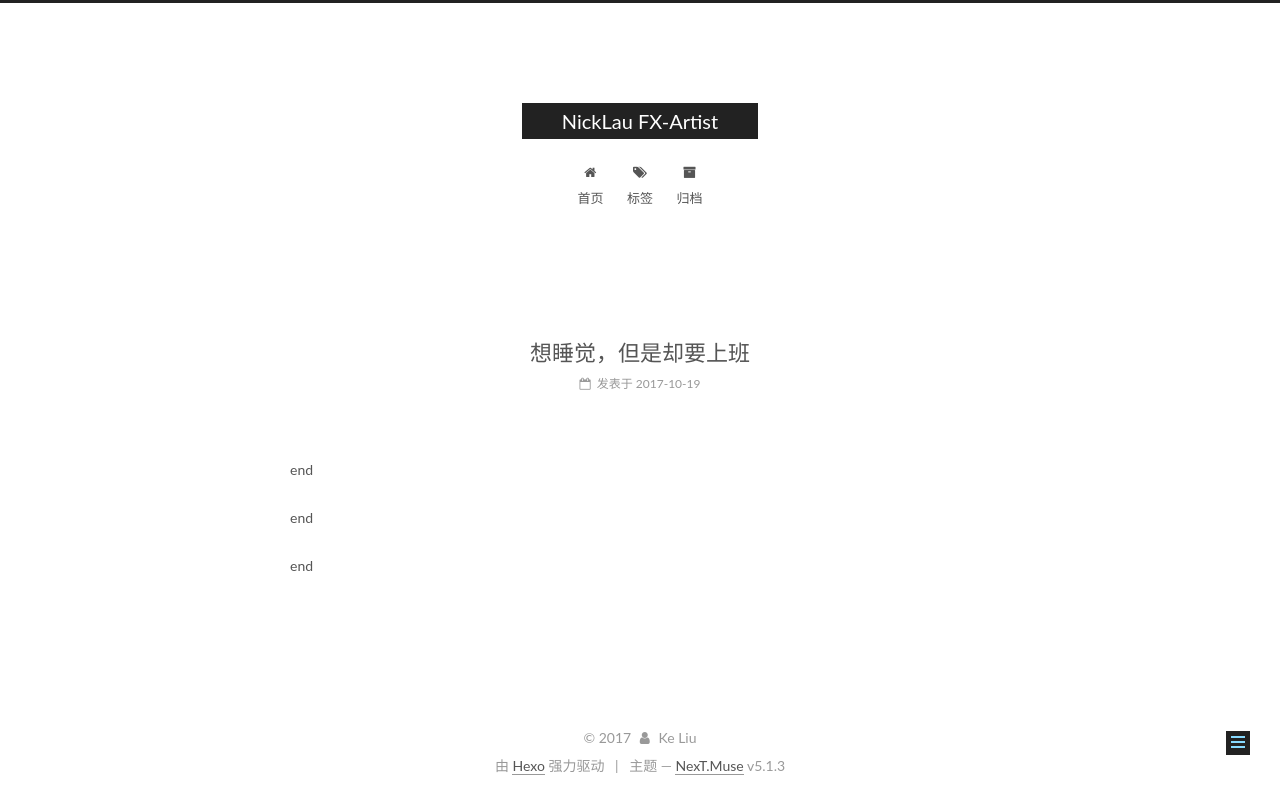
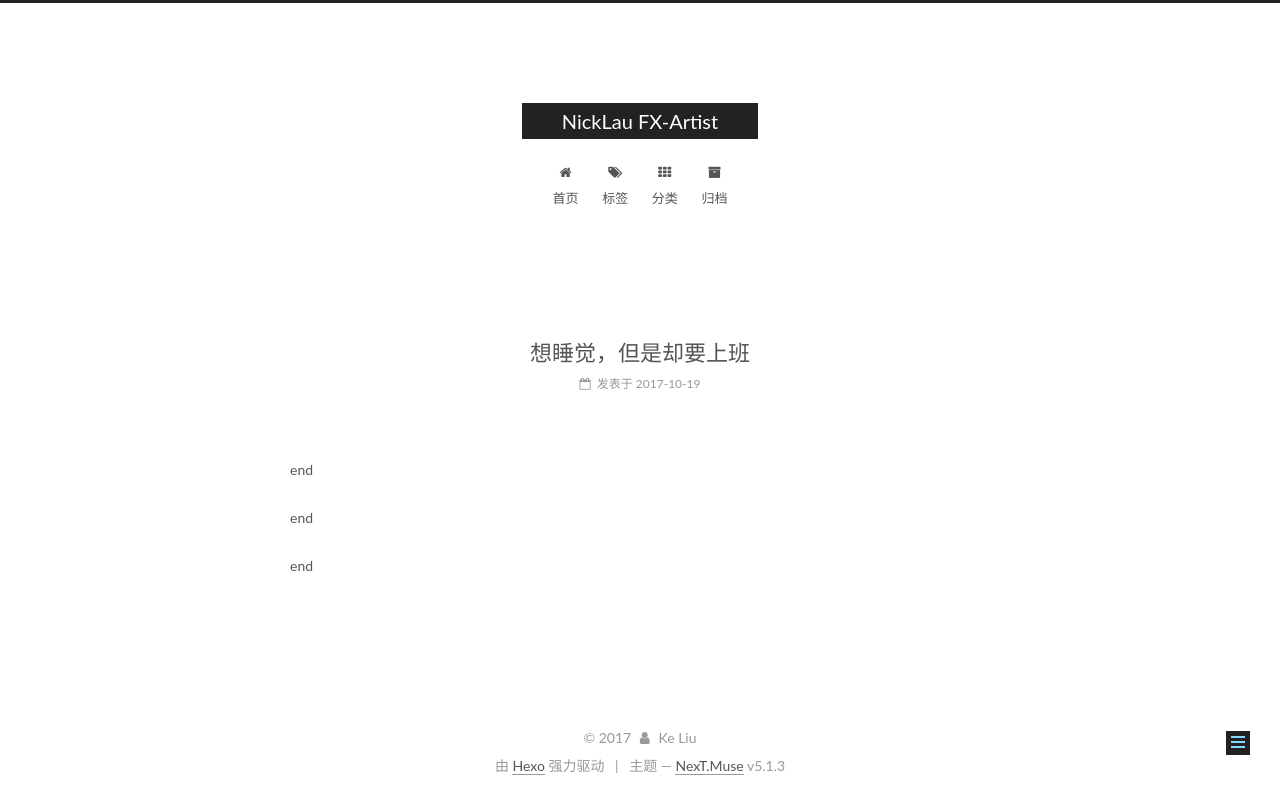
Before and after one commit to nicklaufx/nicklaufx, a plain HTML site: page 2017/10/19/intro/index.html in a window 1280 px wide. Drawn offline with Linux system fonts and the light colour scheme.

Commit message:
Site updated: 2017-10-19 23:03:44

```diff
--- a/2017/10/19/intro/index.html
+++ b/2017/10/19/intro/index.html
@@ -196,6 +196,16 @@
               <i class="menu-item-icon fa fa-fw fa-tags"></i> <br />
 
             标签
+          </a>
+        </li>
+
+
+        <li class="menu-item menu-item-categories">
+          <a href="/categories/" rel="section">
+
+              <i class="menu-item-icon fa fa-fw fa-th"></i> <br />
+
+            分类
           </a>
         </li>
 
--- a/css/main.css
+++ b/css/main.css
@@ -1822,7 +1822,7 @@ pre .javascript .function {
   width: 4px;
   height: 4px;
   border-radius: 50%;
-  background: #8faa91;
+  background: #126353;
 }
 .links-of-blogroll {
   font-size: 13px;
```
Also changed, not shown: archives/2017/10/index.html (+10 -0 lines), archives/2017/index.html (+10 -0 lines), archives/index.html (+10 -0 lines), index.html (+10 -0 lines).
